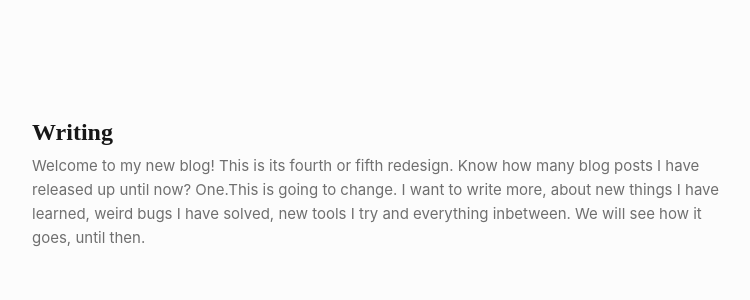
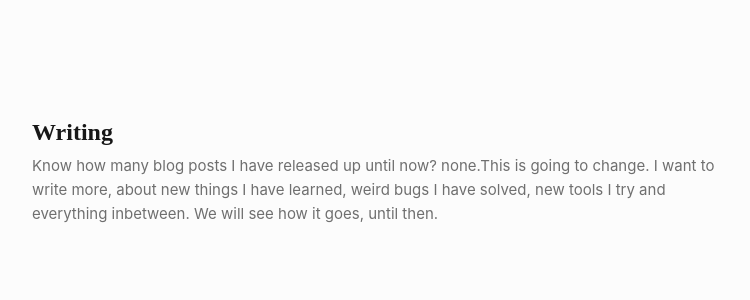
Before and after one commit to dannwaneri/portfolio_v4, a React (Create React App) app: page /writing in a window 1280 px wide. Shown: the top 300 px of the page, without its empty margins (264-1014 px from the left). Built offline with nearby package versions, Linux system fonts and the light colour scheme; no server answers.

Commit message:
updated writing.component.jsx

```diff
--- a/src/components/Writing/writing.component.jsx
+++ b/src/components/Writing/writing.component.jsx
@@ -29,7 +29,7 @@ const Writing = () => (
     exit="exit"
     >
     <NameContainer>Writing</NameContainer>
-    <TitleContainer>Welcome to my new blog! This is its fourth or fifth redesign. Know how many blog posts I have released up until now? One.This is going to change. I want to write more, about new things I have learned, weird bugs I have solved, new tools I try and everything inbetween. We will see how it goes, until then.</TitleContainer>
+    <TitleContainer>Know how many blog posts I have released up until now? none.This is going to change. I want to write more, about new things I have learned, weird bugs I have solved, new tools I try and everything inbetween. We will see how it goes, until then.</TitleContainer>
     </motion.div>
 )
 
```
